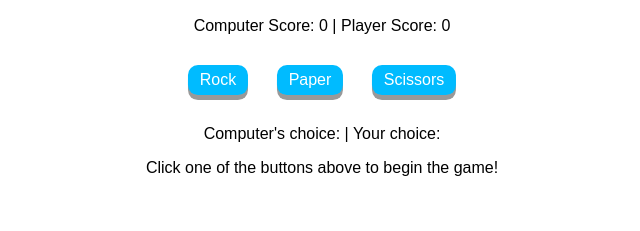
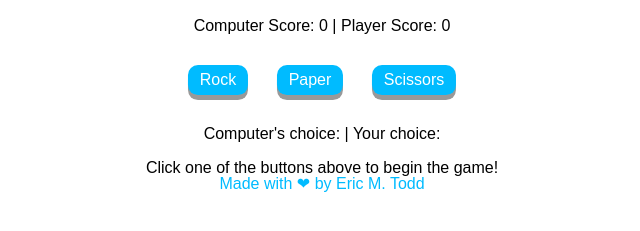
Before and after one commit to EricMTodd/gui-rock-paper-scissors, a plain HTML site: page index.html in a window 1280 px wide. Shown: the part 359-590 px from the top of the page, without its empty margins (318-958 px from the left). Drawn offline with Linux system fonts and the light colour scheme.

Commit message:
Added footer.

```diff
--- a/index.html
+++ b/index.html
@@ -1,6 +1,7 @@
 <!DOCTYPE html>
 <html>
   <head>
+    <meta charset="utf-8" />
     <title>The Odin Project - Rock Paper Scissors</title>
     <link rel="stylesheet" href="styles/style.css" />
   </head>
@@ -34,7 +35,11 @@
         <p id="results">Click one of the buttons above to begin the game!</p>
       </div>
     </main>
-    <footer></footer>
+    <footer>
+      <a target="_blank" href="https://www.github.com/EricMTodd">
+        Made with ❤ by Eric M. Todd</a
+      >
+    </footer>
   </body>
   <script src="scripts/iteration-two.js"></script>
 </html>
--- a/styles/style.css
+++ b/styles/style.css
@@ -1,3 +1,8 @@
+a {
+  text-decoration: none;
+  color: #00bbff;
+}
+
 body {
   text-align: center;
   margin: 0;
@@ -7,6 +12,7 @@ body {
   transform: translate(-50%, -50%);
   font-family: sans-serif;
 }
+
 button {
   margin: 0 12px 0 12px;
   padding: 6px 12px;
@@ -33,14 +39,14 @@ button:focus {
   outline: none;
 }
 
-#scoreboard {
-  margin: 12px 0 0 0;
+footer {
+  bottom: 0px;
+  position: absolute;
+  width: 100%;
 }
 
-#button-container {
-  margin: 12px 0 0 0;
-}
-
+#scoreboard,
+#button-container,
 #information {
   margin: 12px 0 0 0;
 }
```
